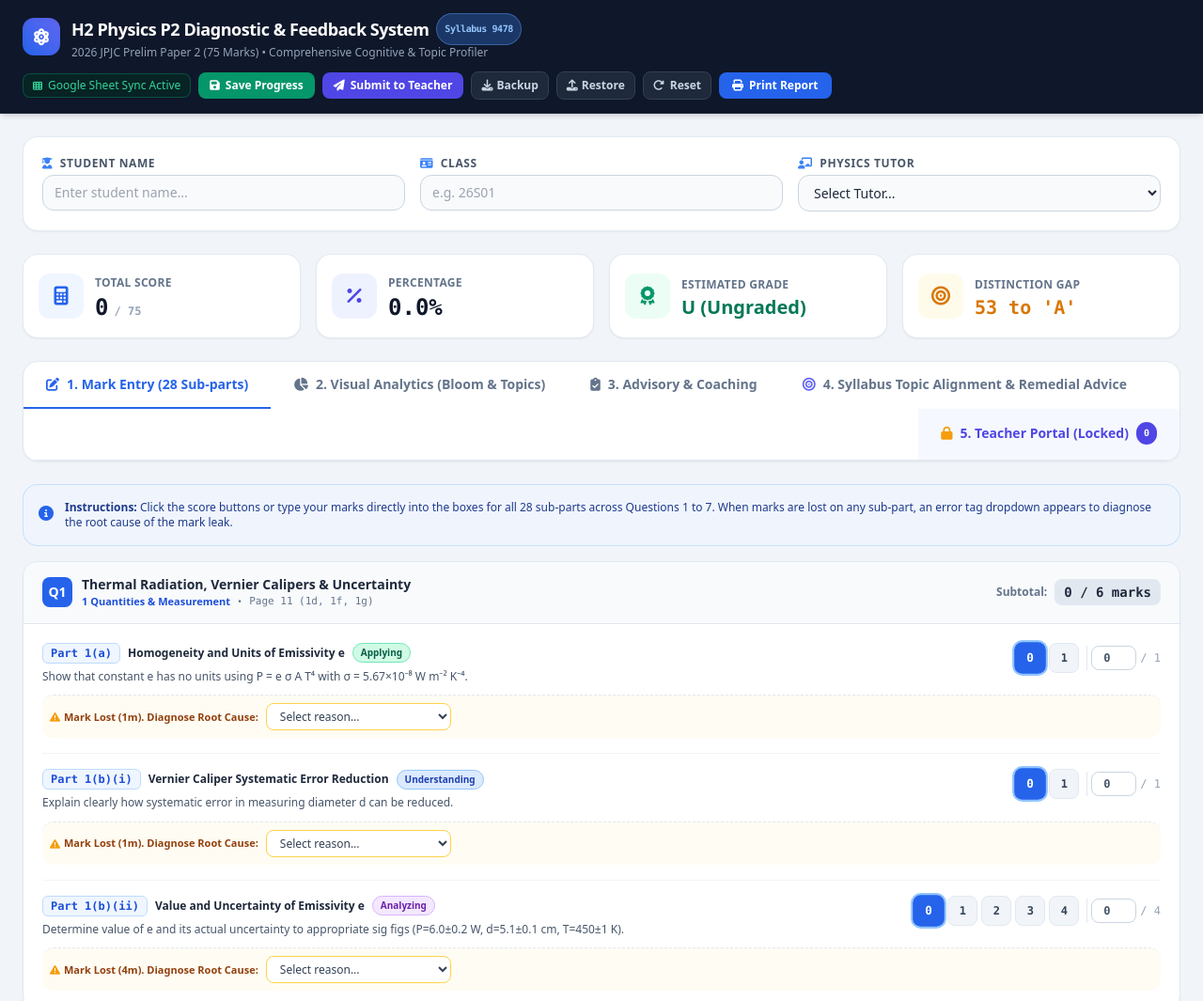
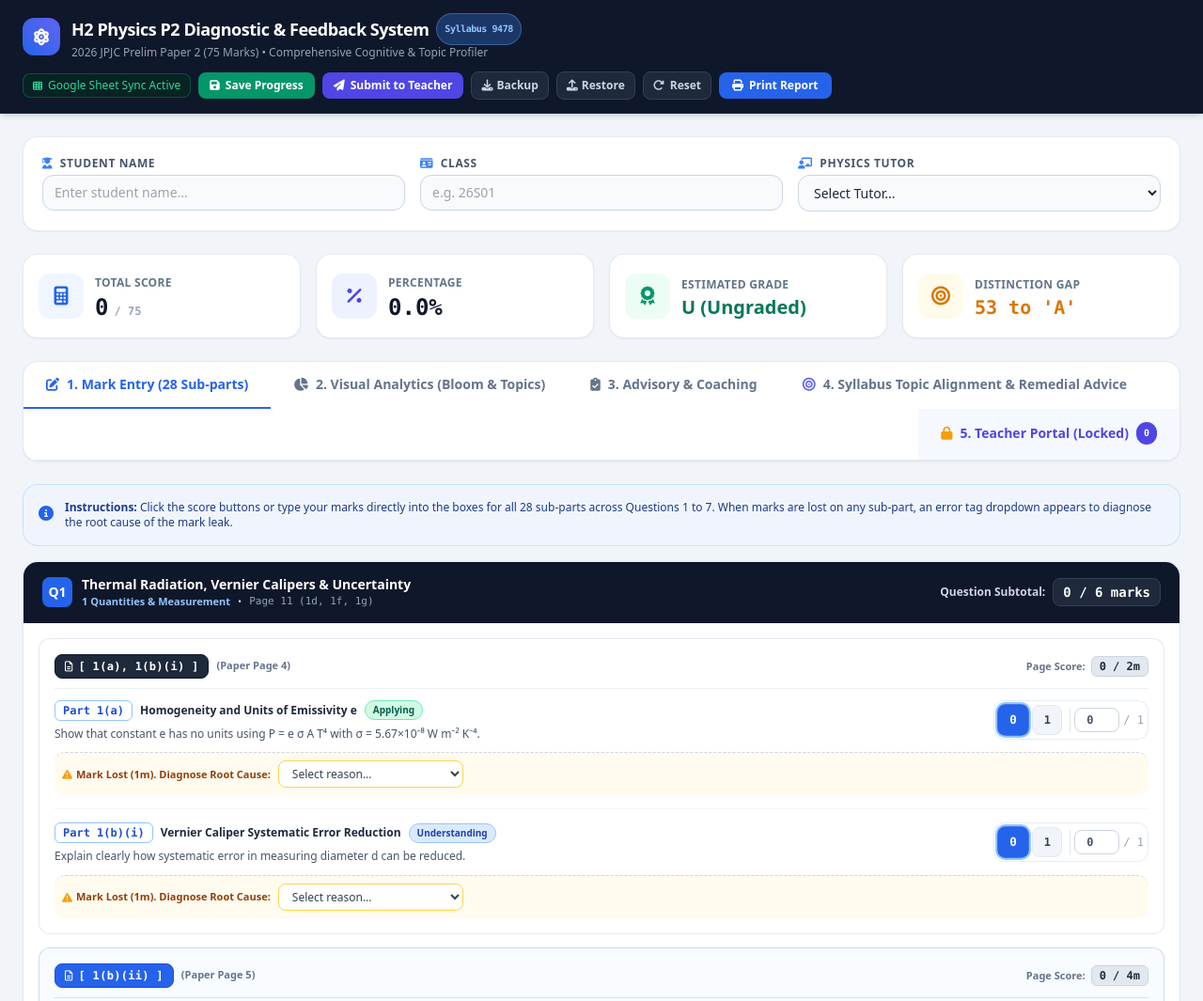
Before and after one commit to sialaichai/2026prelimp2, a plain HTML site: page index.html in a window 1280 px wide. Shown: the top 1065 px of the page at 94% size. Drawn offline with nearby package versions, Linux system fonts and the light colour scheme.

Commit message:
Add booklet page groups and update question styles
Added physical exam booklet page groups with references and updated question display styles.

```diff
--- a/index.html
+++ b/index.html
@@ -1113,6 +1113,26 @@
         });
       });
     });
+
+    /* Physical Exam Booklet Page Groups with [ ] Brackets and Page References */
+    const BOOKLET_PAGE_GROUPS = [
+      { id: 1, qNum: 1, pageNum: "Page 4", label: "[ 1(a), 1(b)(i) ]", parts: ["1(a)", "1(b)(i)"] },
+      { id: 2, qNum: 1, pageNum: "Page 5", label: "[ 1(b)(ii) ]", parts: ["1(b)(ii)"] },
+      { id: 3, qNum: 2, pageNum: "Page 6", label: "[ 2(a), 2(b), 2(c)(i) ]", parts: ["2(a)", "2(b)", "2(c)(i)"] },
+      { id: 4, qNum: 2, pageNum: "Page 7", label: "[ 2(c)(ii), 2(d) ]", parts: ["2(c)(ii)", "2(d)"] },
+      { id: 5, qNum: 3, pageNum: "Page 8", label: "[ 3(a), 3(b) ]", parts: ["3(a)", "3(b)"] },
+      { id: 6, qNum: 3, pageNum: "Page 9", label: "[ 3(c)(i), 3(c)(ii), 3(c)(iii) ]", parts: ["3(c)(i)", "3(c)(ii)", "3(c)(iii)"] },
+      { id: 7, qNum: 4, pageNum: "Page 11", label: "[ 4(a)(i), 4(a)(ii), 4(a)(iii) ]", parts: ["4(a)(i)", "4(a)(ii)", "4(a)(iii)"] },
+      { id: 8, qNum: 4, pageNum: "Page 12", label: "[ 4(b)(i), 4(b)(ii) ]", parts: ["4(b)(i)", "4(b)(ii)"] },
+      { id: 9, qNum: 5, pageNum: "Page 13", label: "[ 5(a) ]", parts: ["5(a)"] },
+      { id: 10, qNum: 5, pageNum: "Page 14", label: "[ 5(b)(i), 5(b)(ii), 5(b)(iii) ]", parts: ["5(b)(i)", "5(b)(ii)", "5(b)(iii)"] },
+      { id: 11, qNum: 5, pageNum: "Page 15", label: "[ 5(c) ]", parts: ["5(c)"] },
+      { id: 12, qNum: 6, pageNum: "Page 16", label: "[ 6(a), 6(b), 6(c), 6(d)(i) ]", parts: ["6(a)", "6(b)", "6(c)", "6(d)(i)"] },
+      { id: 13, qNum: 6, pageNum: "Page 17", label: "[ 6(d)(ii), 6(d)(iii) ]", parts: ["6(d)(ii)", "6(d)(iii)"] },
+      { id: 14, qNum: 7, pageNum: "Page 21", label: "[ 7(a)(i), 7(a)(ii), 7(a)(iii), 7(b)(i) ]", parts: ["7(a)(i)", "7(a)(ii)", "7(a)(iii)", "7(b)(i)"] },
+      { id: 15, qNum: 7, pageNum: "Page 22", label: "[ 7(b)(ii), 7(b)(iii), 7(b)(iv), 7(c)(i) ]", parts: ["7(b)(ii)", "7(b)(iii)", "7(b)(iv)", "7(c)(i)"] },
+      { id: 16, qNum: 7, pageNum: "Page 23", label: "[ 7(c)(ii), 7(d)(i), 7(d)(ii) ]", parts: ["7(c)(ii)", "7(d)(i)", "7(d)(ii)"] }
+    ];
 
     /* Application Reactive State */
     const GOOGLE_SHEET_ENDPOINT = "https://script.google.com/macros/s/AKfycbwz6x3HdvJdC6z7c59fN19PFPZVtZX3m6mJnZgbagzFC4Sw8j3DXyqerG0BCPTsWjW3/exec";
@@ -1945,42 +1965,93 @@
           qTotalEarned += (studentScores[p.id] || 0);
         });
 
+        // Find all page groups belonging to this question
+        const questionPageGroups = BOOKLET_PAGE_GROUPS.filter(pg => pg.qNum === q.num);
+
         return `
           <div class="bg-white rounded-2xl border border-slate-200 shadow-sm overflow-hidden transition-all">
-            <div class="px-5 py-3.5 bg-slate-50 border-b border-slate-200 flex flex-wrap items-center justify-between gap-2">
+            <!-- Question Header Bar -->
+            <div class="px-5 py-3.5 bg-slate-900 text-white flex flex-wrap items-center justify-between gap-2">
               <div class="flex items-center gap-2.5">
                 <span class="w-8 h-8 rounded-lg bg-blue-600 text-white font-black text-sm flex items-center justify-center shadow-xs">
                   Q${q.num}
                 </span>
                 <div>
-                  <h3 class="font-extrabold text-sm text-slate-800">${q.title}</h3>
-                  <div class="flex items-center gap-2 text-[11px] text-slate-500">
-                    <span class="font-semibold text-blue-700">${q.topic}</span>
+                  <h3 class="font-extrabold text-sm text-white">${q.title}</h3>
+                  <div class="flex items-center gap-2 text-[11px] text-slate-300">
+                    <span class="font-semibold text-blue-300">${q.topic}</span>
                     <span>•</span>
-                    <span class="font-mono">${q.syllabusRef}</span>
+                    <span class="font-mono text-slate-400">${q.syllabusRef}</span>
                   </div>
                 </div>
               </div>
               <div class="flex items-center gap-2">
-                <span class="text-xs font-semibold text-slate-500">Subtotal:</span>
-                <span class="font-mono font-extrabold text-sm px-2.5 py-1 rounded-lg ${qTotalEarned === qMax ? 'bg-emerald-100 text-emerald-800' : 'bg-slate-200 text-slate-800'}">
+                <span class="text-xs font-semibold text-slate-300">Question Subtotal:</span>
+                <span class="font-mono font-extrabold text-sm px-2.5 py-1 rounded-lg ${qTotalEarned === qMax ? 'bg-emerald-500 text-white' : 'bg-slate-800 text-white border border-slate-700'}">
                   ${qTotalEarned} / ${qMax} marks
                 </span>
               </div>
             </div>
 
-            <div class="p-4 sm:p-5 divide-y divide-slate-100 space-y-4">
-              ${q.parts.map(part => {
+            <!-- Page Groups with Alternating Colors -->
+            <div class="p-3 sm:p-4 space-y-3.5">
+              ${questionPageGroups.map((pageGroup, pgIndex) => {
+                // Calculate page subtotal
+                let pageEarned = 0;
+                let pageMax = 0;
+                const pageParts = pageGroup.parts.map(pid => ALL_PARTS.find(p => p.id === pid)).filter(Boolean);
+                pageParts.forEach(part => {
+                  pageMax += part.marks;
+                  pageEarned += (studentScores[part.id] || 0);
+                });
+
+                // Alternate background styling based on page group ID (1 to 16)
+                const isEvenPage = (pageGroup.id % 2 === 0);
+                const pageContainerClass = isEvenPage
+                  ? 'bg-blue-50/45 border-blue-200/90 shadow-xs'
+                  : 'bg-white border-slate-200/90 shadow-xs';
+
+                const pageBadgeClass = isEvenPage
+                  ? 'bg-blue-600 text-white border-blue-700 shadow-xs'
+                  : 'bg-slate-800 text-white border-slate-900 shadow-xs';
+
+                const subtotalBadgeClass = pageEarned === pageMax
+                  ? 'bg-emerald-100 text-emerald-800 border-emerald-300'
+                  : 'bg-slate-200 text-slate-800 border-slate-300';
+
+                return `
+                  <div class="rounded-xl border ${pageContainerClass} p-3.5 sm:p-4 transition-all">
+                    <!-- Page Group Indicator Header -->
+                    <div class="flex flex-wrap items-center justify-between gap-2 pb-2.5 mb-3 border-b ${isEvenPage ? 'border-blue-200/70' : 'border-slate-200/70'}">
+                      <div class="flex items-center gap-2">
+                        <span class="text-xs font-black font-mono tracking-wide px-2.5 py-1 rounded-lg border ${pageBadgeClass} flex items-center gap-1.5">
+                          <i class="fa-regular fa-file-lines text-[11px]"></i> ${pageGroup.label}
+                        </span>
+                        <span class="text-[11px] font-bold text-slate-500">
+                          (Paper ${pageGroup.pageNum})
+                        </span>
+                      </div>
+                      <div class="flex items-center gap-1.5 font-mono text-xs">
+                        <span class="text-[11px] font-semibold text-slate-500 font-sans">Page Score:</span>
+                        <span class="px-2 py-0.5 rounded-md font-bold border ${subtotalBadgeClass}">
+                          ${pageEarned} / ${pageMax}m
+                        </span>
+                      </div>
+                    </div>
+
+                    <!-- Question Parts inside this Page Group -->
+                    <div class="divide-y ${isEvenPage ? 'divide-blue-200/50' : 'divide-slate-100'} space-y-3.5">
+                      ${pageParts.map((part, partIdx) => {
                         const score = studentScores[part.id] || 0;
                         const isLost = score < part.marks;
                         const errReason = studentErrorReasons[part.id] || "";
 
                         return `
-                  <div class="pt-4 first:pt-0">
+                          <div class="${partIdx > 0 ? 'pt-3.5' : ''}">
                             <div class="flex flex-col sm:flex-row sm:items-start justify-between gap-3">
                               <div class="space-y-1 max-w-2xl">
                                 <div class="flex items-center gap-2 flex-wrap">
-                          <span class="font-mono font-extrabold text-xs text-blue-700 bg-blue-50 px-2 py-0.5 rounded-md border border-blue-200">
+                                  <span class="font-mono font-extrabold text-xs text-blue-700 bg-white px-2 py-0.5 rounded-md border border-blue-300 shadow-2xs">
                                     Part ${part.id}
                                   </span>
                                   <span class="font-bold text-xs text-slate-800">${part.name}</span>
@@ -1991,7 +2062,7 @@
                                 <p class="text-xs text-slate-600 leading-relaxed">${part.description}</p>
                               </div>
 
-                      <div class="flex items-center gap-2 shrink-0">
+                              <div class="flex items-center gap-2 shrink-0 bg-white/80 p-1 rounded-xl border border-slate-200/80">
                                 <div class="flex items-center gap-1">
                                   ${Array.from({ length: part.marks + 1 }).map((_, m) => `
                                     <button type="button" onclick="setPartScore('${part.id}', ${m})" class="w-8 h-8 rounded-lg text-xs font-bold font-mono transition-all ${score === m ? 'bg-blue-600 text-white shadow-xs ring-2 ring-blue-300 scale-105' : 'bg-slate-100 text-slate-700 hover:bg-slate-200 border border-slate-200'}">
@@ -2000,14 +2071,14 @@
                                   `).join('')}
                                 </div>
                                 <div class="flex items-center gap-1 font-mono text-xs text-slate-600 pl-1 border-l border-slate-200">
-                          <input id="input-${part.id}" type="number" min="0" max="${part.marks}" value="${score}" onchange="setPartScore('${part.id}', parseInt(this.value) || 0)" class="w-12 px-2 py-1 text-center font-bold border border-slate-300 rounded-lg text-xs focus:ring-1 focus:ring-blue-500 focus:outline-none">
+                                  <input id="input-${part.id}" type="number" min="0" max="${part.marks}" value="${score}" onchange="setPartScore('${part.id}', parseInt(this.value) || 0)" class="w-12 px-2 py-1 text-center font-bold border border-slate-300 rounded-lg text-xs focus:ring-1 focus:ring-blue-500 focus:outline-none bg-white">
                                   <span class="text-slate-400">/ ${part.marks}</span>
                                 </div>
                               </div>
                             </div>
 
                             ${isLost ? `
-                      <div class="mt-2.5 pt-2 border-t border-dashed border-slate-200 flex flex-wrap items-center gap-2 bg-amber-50/60 p-2 rounded-xl text-xs">
+                              <div class="mt-2.5 pt-2 border-t border-dashed border-slate-300 flex flex-wrap items-center gap-2 bg-amber-50/80 p-2 rounded-xl text-xs">
                                 <span class="text-amber-800 font-semibold text-[11px] flex items-center gap-1">
                                   <i class="fa-solid fa-triangle-exclamation text-amber-500"></i> Mark Lost (${part.marks - score}m). Diagnose Root Cause:
                                 </span>
@@ -2021,6 +2092,10 @@
                                 </select>
                               </div>
                             ` : ''}
+                          </div>
+                        `;
+                      }).join('')}
+                    </div>
                   </div>
                 `;
               }).join('')}
```
Lines whose indentation alone changed are shown as unchanged.
